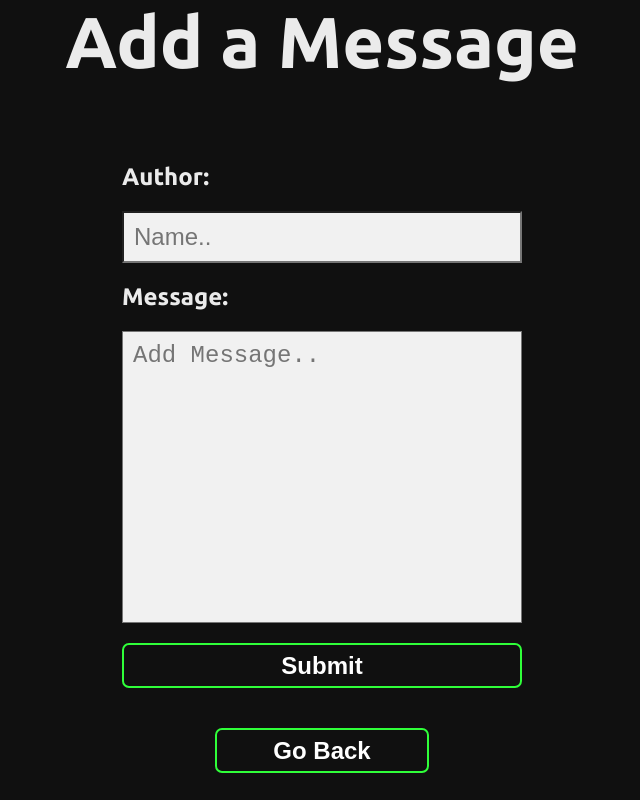
After one commit to SneedUltima/mini-message-board, a Node server app: page /new in a window 1280 px wide. The commit adds this page. Shown: the whole page, without its empty margins (318-958 px from the left). Run offline with Node 20, Linux system fonts and the light colour scheme.

Commit message:
build: add form page and style

```diff
--- a/server.js
+++ b/server.js
@@ -17,6 +17,10 @@ app.get("/", (req, res) => {
   res.render("index");
 });
 
+app.get("/new", (req, res) => {
+  res.render("form");
+});
+
 app.use((req, res) => {
   res.status(404).render("404");
 });
--- a/styles/index.css
+++ b/styles/index.css
@@ -58,4 +58,49 @@ body {
   background: rgb(47, 255, 57);
   color: black;
   transition: 0.5s;
+}
+
+.form-container {
+  display: flex;
+  align-items: center;
+  justify-content: center;
+}
+.form-container form {
+  display: flex;
+  flex-direction: column;
+  gap: 20px;
+  width: 400px;
+}
+.form-container form label {
+  font-size: 24px;
+  font-weight: bold;
+}
+.form-container form input {
+  padding: 10px 10px;
+  background-color: #f1f1f1;
+  font-size: 24px;
+}
+.form-container form button {
+  cursor: pointer;
+  border: none;
+  padding: 0 56px;
+  height: 45px;
+  border-radius: 7px;
+  font-weight: 700;
+  font-size: 24px;
+  border: 2px solid rgb(47, 255, 57);
+  background-color: transparent;
+  color: white;
+}
+.form-container form button:hover {
+  background: rgb(47, 255, 57);
+  color: black;
+  transition: 0.5s;
+}
+
+textarea {
+  resize: none;
+  padding: 10px 10px;
+  background-color: #f1f1f1;
+  font-size: 24px;
 }/*# sourceMappingURL=index.css.map */
--- /dev/null
+++ b/views/form.ejs
@@ -0,0 +1,35 @@
+<!DOCTYPE html>
+<html lang="en">
+  <head>
+    <meta charset="UTF-8" />
+    <meta http-equiv="X-UA-Compatible" content="IE=edge" />
+    <meta name="viewport" content="width=device-width, initial-scale=1.0" />
+    <title>Mini-Message-Board</title>
+    <link rel="stylesheet" href="../styles/index.css" />
+  </head>
+  <body>
+    <div class="title-container">
+      <h1>Add a Message</h1>
+    </div>
+    <div class="form-container">
+      <form method="POST" action="/new">
+        <label for="author">Author:</label>
+        <input type="text" name="author" id="author" placeholder="Name.." />
+        <label for="message">Message:</label>
+        <textarea
+          name="message"
+          id="message"
+          cols="25"
+          rows="10"
+          placeholder="Add Message.."
+        ></textarea>
+        <button type="submit">Submit</button>
+      </form>
+    </div>
+    <div class="button-container">
+      <a href="/">
+        <button>Go Back</button>
+      </a>
+    </div>
+  </body>
+</html>
--- a/views/index.ejs
+++ b/views/index.ejs
@@ -25,7 +25,9 @@
       <% }) %>
     </div>
     <div class="button-container">
-      <button>Add New Message</button>
+      <a href="/new">
+        <button>Add New Message</button>
+      </a>
     </div>
   </body>
 </html>
```
Also changed, not shown: styles/index.scss (+49 -0 lines), 1 other file.
